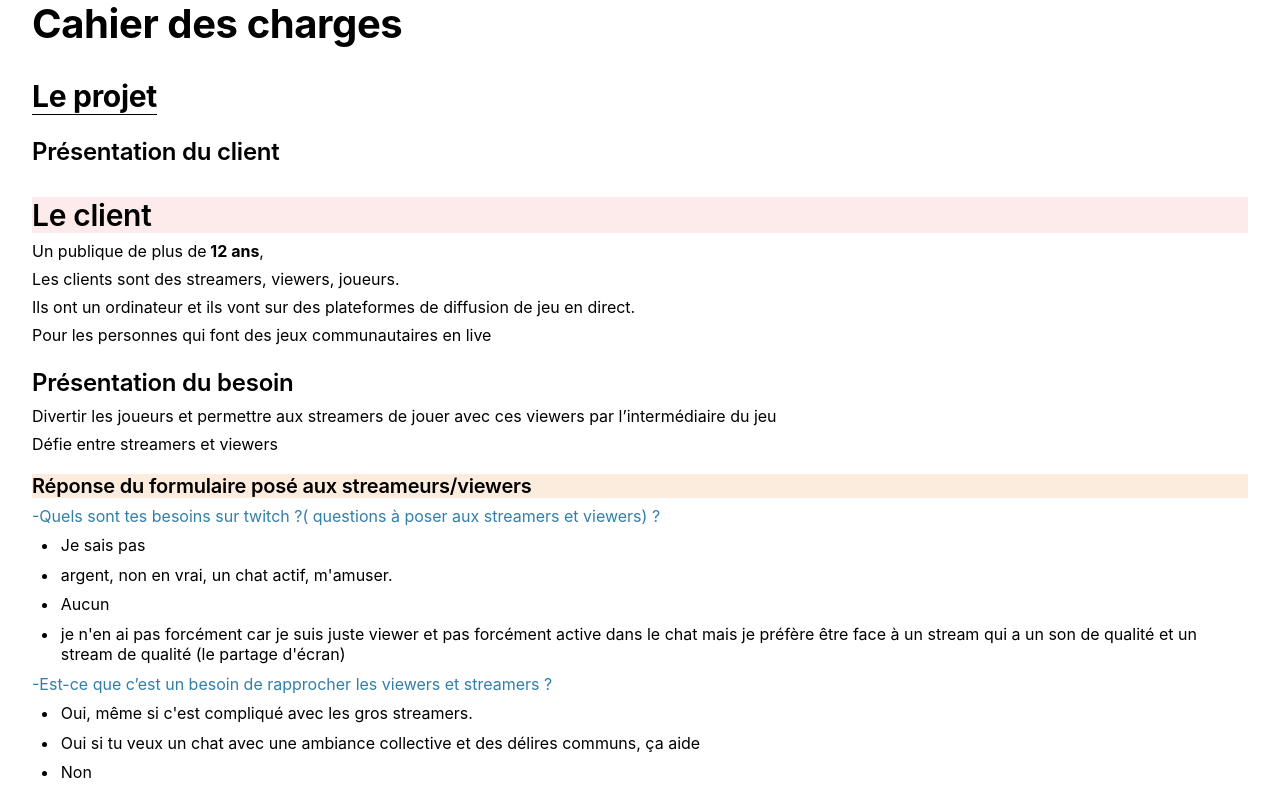
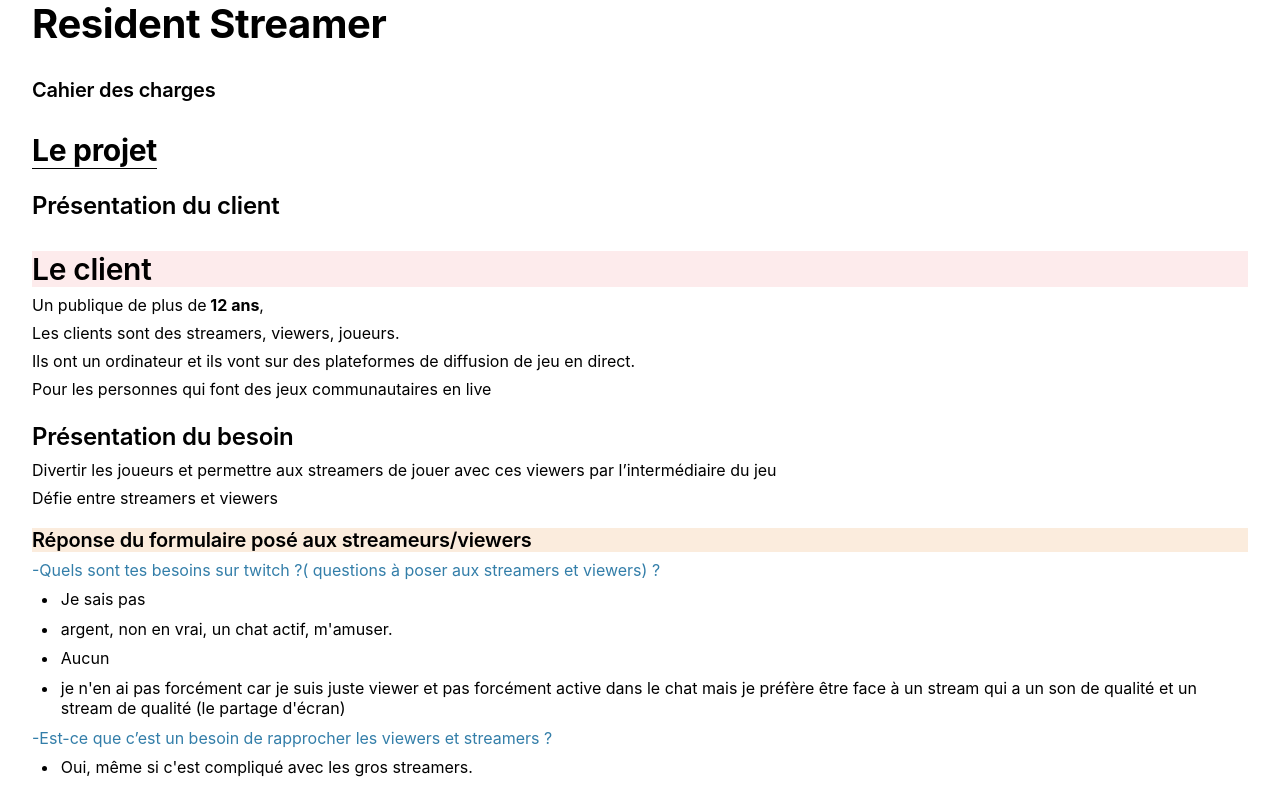
Before and after one commit to pytoncraft2/vercel-rs, a Next.js app: page / in a window 1280 px wide. Shown: the top 788 px of the page. Built offline with nearby package versions, Linux system fonts and the light colour scheme.

Commit message:
[~] resident streamer cahier des charges

```diff
--- a/pages/index.tsx
+++ b/pages/index.tsx
@@ -20,7 +20,8 @@ const Home: NextPage = () => {
 
       <article id="ad128173-7b50-4623-b037-0db325e80c94" className="page sans">
   <header>
-    <h1 className="page-title">Cahier des charges</h1>
+    <h1 className="page-title">Resident Streamer</h1>
+    <h3>Cahier des charges</h3>
   </header>
   <div className="page-body">
     <h1 id="708b5a37-0704-480b-90cb-a2be15f2108c" className="">
```
